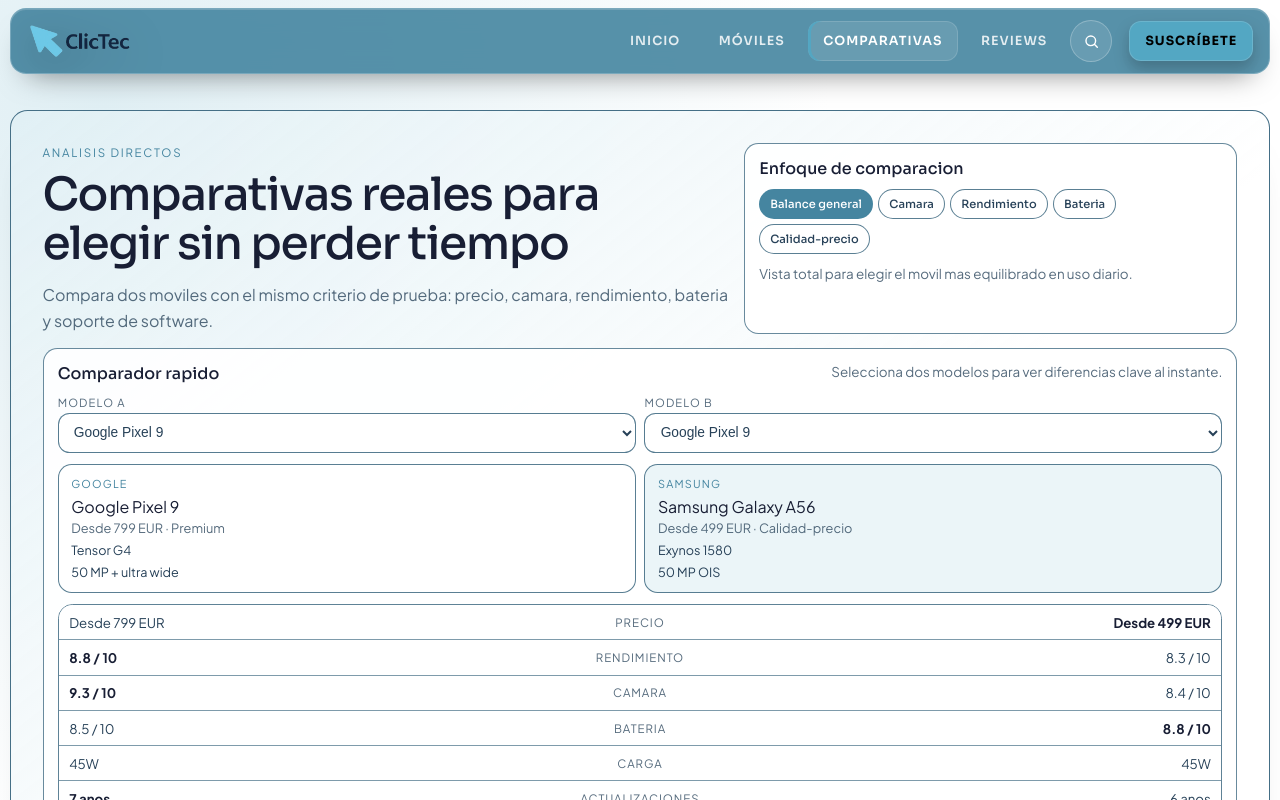
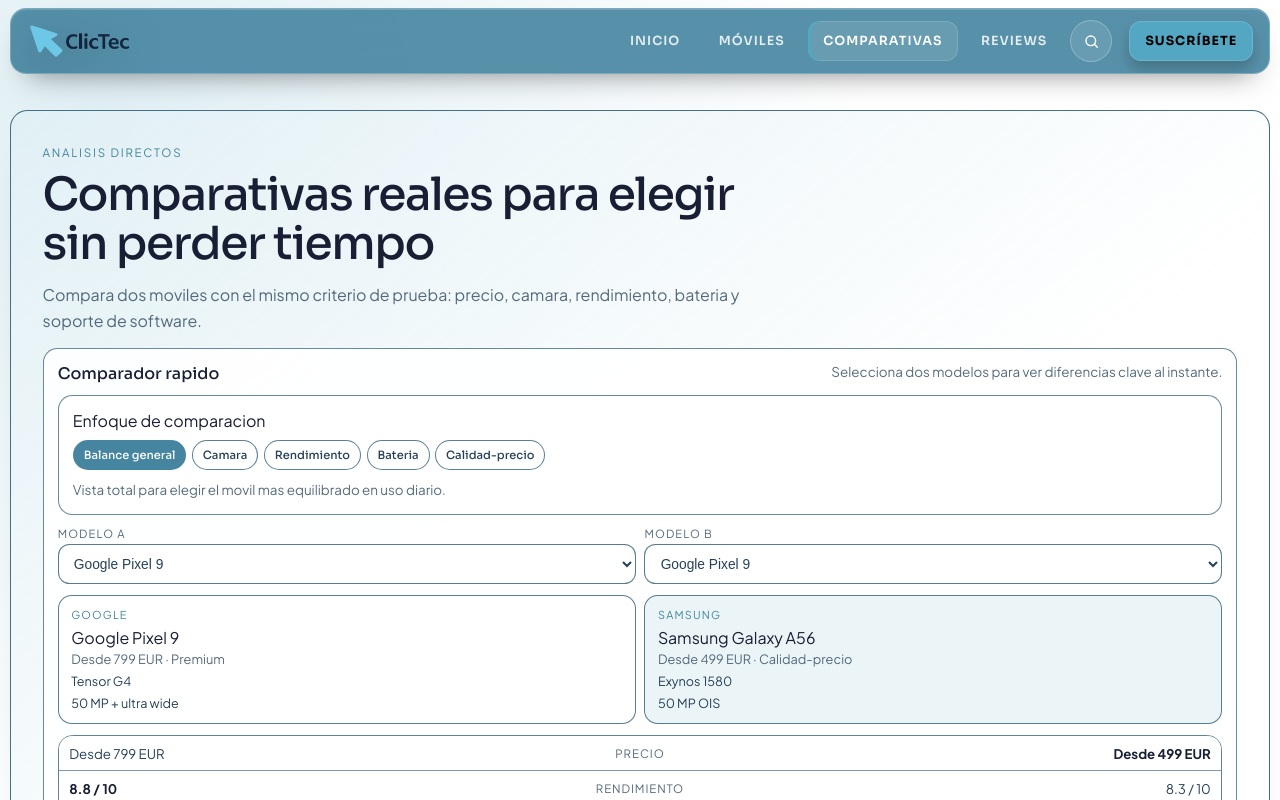
Before and after one commit to clicTec/clicTec-front-client, an Angular app: page /comparativas in a window 1280 px wide. Shown: the top 800 px of the page. Built offline with nearby package versions, Linux system fonts and the light colour scheme.

Commit message:
feat(comparativas): mejorar estructura y estilos de la página de comparativas, optimizar accesibilidad

```diff
--- a/src/app/pages/comparativas/comparativas-page.html
+++ b/src/app/pages/comparativas/comparativas-page.html
@@ -8,9 +8,16 @@
         soporte de software.
       </p>
     </div>
+  </header>
 
-    <article class="comparativas-focus" aria-label="Enfoques de comparacion">
-      <h2 class="comparativas-focus__title">Enfoque de comparacion</h2>
+  <section class="comparador" aria-label="Comparador rapido de moviles">
+    <header class="comparador__head">
+      <h2 class="comparador__title">Comparador rapido</h2>
+      <p class="comparador__text">Selecciona dos modelos para ver diferencias clave al instante.</p>
+    </header>
+
+    <article class="comparativas-focus comparador__focus" aria-label="Enfoques de comparacion">
+      <h3 class="comparativas-focus__title">Enfoque de comparacion</h3>
       <div class="comparativas-focus__chips">
         @for (focus of focusOptions; track focus.id) {
           <button
@@ -25,13 +32,6 @@
       </div>
       <p class="comparativas-focus__description">{{ activeFocus.description }}</p>
     </article>
-  </header>
-
-  <section class="comparador" aria-label="Comparador rapido de moviles">
-    <header class="comparador__head">
-      <h2 class="comparador__title">Comparador rapido</h2>
-      <p class="comparador__text">Selecciona dos modelos para ver diferencias clave al instante.</p>
-    </header>
 
     <div class="comparador__controls">
       <label class="comparador-select">
--- a/src/app/pages/comparativas/comparativas-page.scss
+++ b/src/app/pages/comparativas/comparativas-page.scss
@@ -13,9 +13,7 @@
 }
 
 .comparativas-page__hero {
-  display: grid;
-  grid-template-columns: minmax(0, 1.4fr) minmax(0, 1fr);
-  gap: 0.7rem;
+  display: block;
 }
 
 .comparativas-page__intro {
@@ -119,6 +117,13 @@
   flex-wrap: wrap;
   justify-content: space-between;
   gap: 0.5rem;
+}
+
+.comparador__focus {
+  margin-top: 0.66rem;
+  padding: 0;
+  border: 0;
+  background: transparent;
 }
 
 .comparador__text,
@@ -313,12 +318,6 @@
   padding: 0.88rem;
 }
 
-@media (max-width: 1060px) {
-  .comparativas-page__hero {
-    grid-template-columns: minmax(0, 1fr);
-  }
-}
-
 @media (max-width: 860px) {
   .comparador__controls,
   .comparador__duel,
--- a/src/app/pages/comparativas/comparativas-page.ts
+++ b/src/app/pages/comparativas/comparativas-page.ts
@@ -1,5 +1,4 @@
 import { Component } from '@angular/core';
-import { RouterLink } from '@angular/router';
 
 type FocusId = 'global' | 'camera' | 'performance' | 'battery' | 'value';
 type Winner = 'left' | 'right' | 'tie';
@@ -48,7 +47,6 @@
 @Component({
   selector: 'app-comparativas-page',
   standalone: true,
-  imports: [RouterLink],
   templateUrl: './comparativas-page.html',
   styleUrl: './comparativas-page.scss'
 })
```
